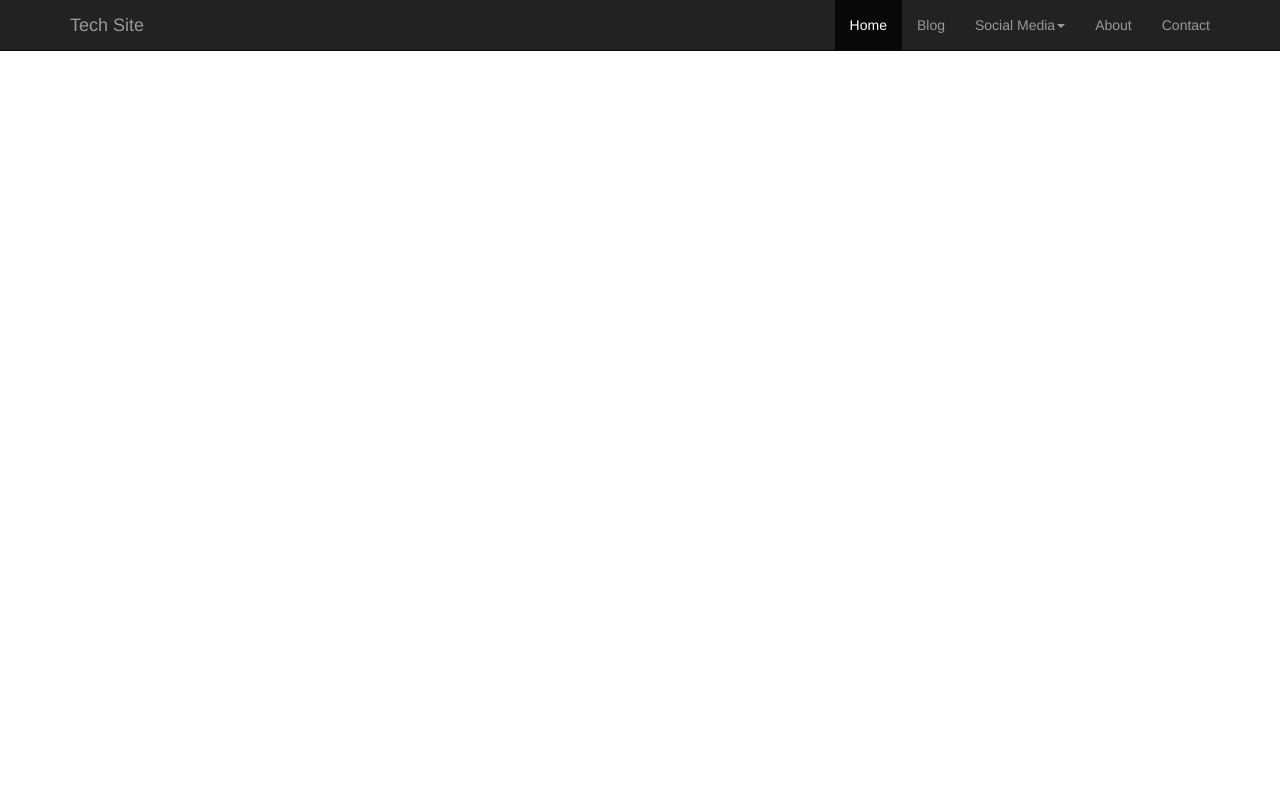
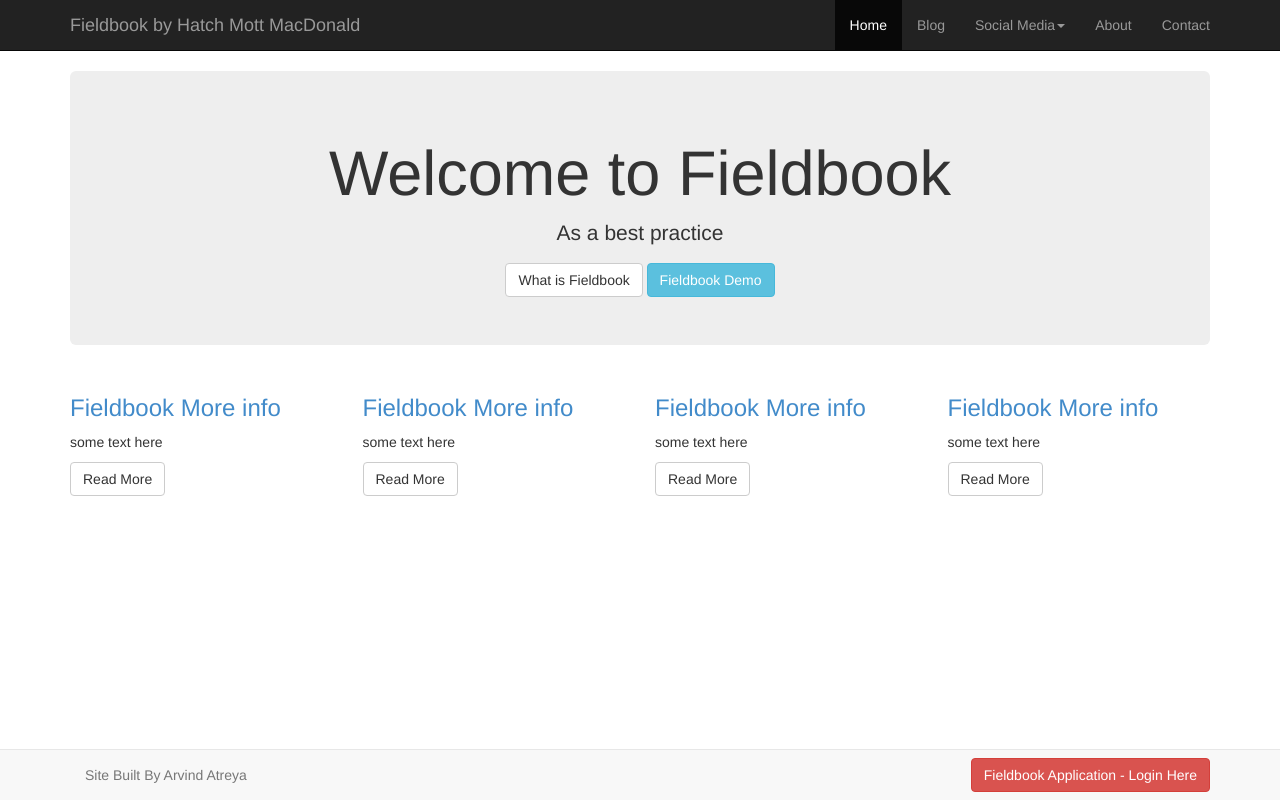
Before and after one commit to arvindatreya/Bootstrap, a plain HTML site: page index.html in a window 1280 px wide. Drawn offline with nearby package versions, Linux system fonts and the light colour scheme.

Commit message:
Next Commit

```diff
--- a/index.html
+++ b/index.html
@@ -11,7 +11,7 @@
 		<div class="navbar navbar-inverse navbar-static-top">
 			<div class="container">
 
-				<a href="#" class="navbar-brand">Tech Site</a>
+				<a href="#" class="navbar-brand">Fieldbook by Hatch Mott MacDonald</a>
 
 				<button class="navbar-toggle" data-toggle="collapse" data-target=".navHeaderCollapse">
 					<span class="icon-bar"></span>
@@ -46,6 +46,55 @@
 
 		</div>
 
+
+		<div class="container">
+			<div class="jumbotron">
+				<center><h1>Welcome to Fieldbook</h1>
+				<p>As a best practice</p>
+				<a class="btn btn-default">What is Fieldbook</a>
+				<a class="btn btn-info">Fieldbook Demo</a></center>
+			</div>
+		</div>
+
+		<div class="container">
+			<div class="row">
+
+				<div class="col-md-3">
+					<h3><a href="#">Fieldbook More info</a></h3>
+					<p>some text here</p>
+					<a href="#" class="btn btn-default">Read More</a>
+				</div>
+
+				<div class="col-md-3">
+					<h3><a href="#">Fieldbook More info</a></h3>
+					<p>some text here</p>
+					<a href="#" class="btn btn-default">Read More</a>
+				</div>
+
+				<div class="col-md-3">
+					<h3><a href="#">Fieldbook More info</a></h3>
+					<p>some text here</p>
+					<a href="#" class="btn btn-default">Read More</a>
+				</div>
+
+				<div class="col-md-3">
+					<h3><a href="#">Fieldbook More info</a></h3>
+					<p>some text here</p>
+					<a href="#" class="btn btn-default">Read More</a>
+				</div>
+
+			</div>
+		</div>
+
+		<div class="navbar navbar-default navbar-fixed-bottom">
+			<div class="container">
+				<p class="navbar-text pull-left">Site Built By Arvind Atreya</p>
+				<a href="http://www.hatchmott.com/" class="navbar-btn btn-danger btn pull-right">Fieldbook Application - Login Here</a>
+			</div>
+		</div>
+
+
+
 		<script src="http://ajax.googleapis.com/ajax/libs/jquery/1.10.2/jquery.min.js"></script>
 		<script src="js/bootstrap.js"></script>
 
```
